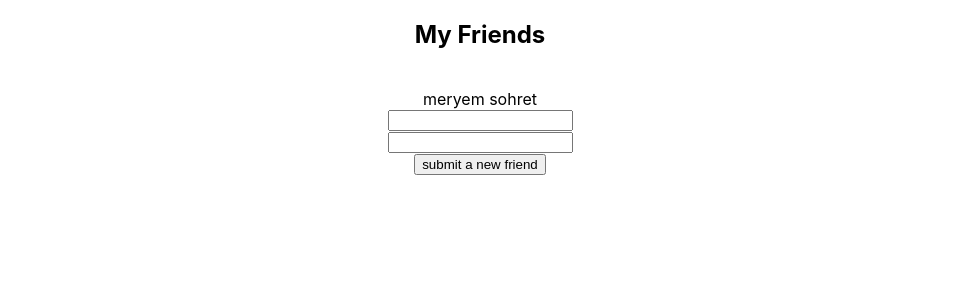
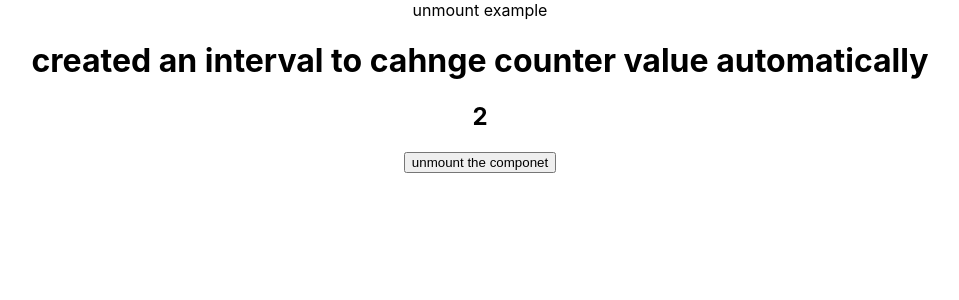
Before and after one commit to sohretturaman/react-course-patika, a React (Create React App) app in the folder practices1/: page / in a window 1280 px wide. Shown: the top 300 px of the page, without its empty margins (160-1119 px from the left). Built offline with nearby package versions, Linux system fonts and the light colour scheme.

Commit message:
unmounting a component, working with states

```diff
--- a/practices1/src/App.js
+++ b/practices1/src/App.js
@@ -1,12 +1,19 @@
 /** @format */
 
+import { useState } from "react";
 import "./App.css";
-import Input from "./components/Input";
+
+import Unmount from "./components/Unmount";
 
 function App() {
+  const [isVisible, setIsVisible] = useState(true);
   return (
     <div className="App">
-      <Input />
+      {isVisible && <Unmount />}
+      <button onClick={() => setIsVisible(!isVisible)}>
+        {" "}
+        unmount the componet
+      </button>
     </div>
   );
 }
--- /dev/null
+++ b/practices1/src/components/Unmount.js
@@ -0,0 +1,27 @@
+/** @format */
+
+import React, { useEffect, useState } from "react";
+
+function Unmount() {
+  const [counter, setCounter] = useState(0);
+
+  useEffect(() => {
+    console.log("component is mounted");
+    const interval = setInterval(() => {
+      setCounter((n) => n + 1);
+    }, 2000);
+
+    return () => clearInterval(interval);
+    //return () => console.log("component is unmounted"); // the place to clean up
+  }, []); // give the state which you want to track, if it is empty it will to watch all states
+
+  return (
+    <div>
+      unmount example
+      <h1>created an interval to cahnge counter value automatically</h1>
+      <h2>{counter}</h2>
+    </div>
+  );
+}
+
+export default Unmount;
```
